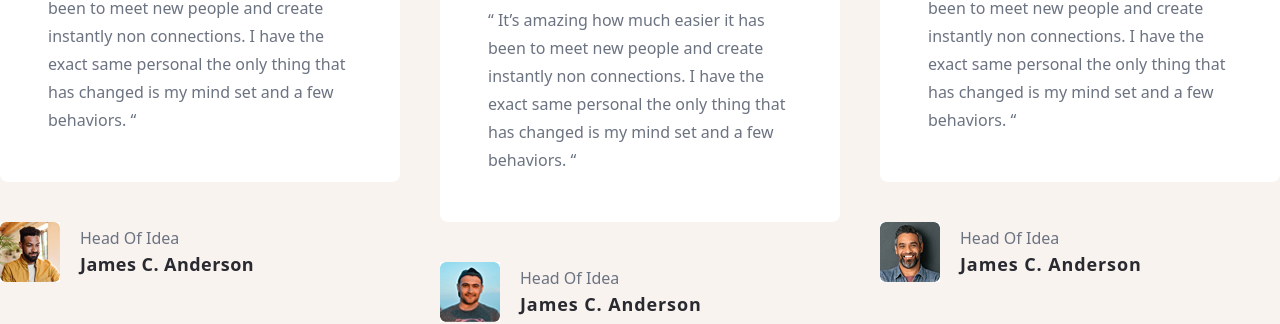
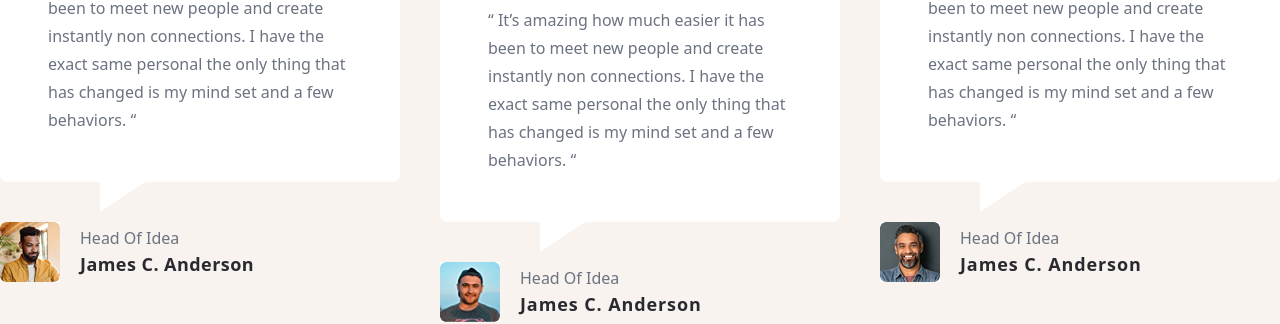
Before and after one commit to Akshay7752/eTrade, a React (Vite) app: page / in a window 1280 px wide. Shown: the part 2537-2861 px from the top of the page. Built offline with nearby package versions, Linux system fonts and the light colour scheme.

Commit message:
15-12-23

```diff
--- a/src/Components/AllNavbar/AllNavBar.jsx
+++ b/src/Components/AllNavbar/AllNavBar.jsx
@@ -145,7 +145,7 @@ export const NavBottom = () => {
                     <a className=' font-bold '>STUDENT NOW GET 10% OFF : <span className='underline hover:text-[#FF497C] duration-700'>GET OFFER</span></a>
                     <i class="ri-arrow-right-line ml-10"></i>
                 </div>
-            </div >
+            </div>
         </>
     )
 }
--- a/src/PAGES/AllPagesComponents/AllPages.jsx
+++ b/src/PAGES/AllPagesComponents/AllPages.jsx
@@ -43,6 +43,9 @@ export default function AllPages() {
   return (
     <>
       {/* HOME-SECTION-COMPONENTS */}
+      <div className="select-none">
+
+
       <BrowserRouter>
         <Routes>
           <Route path="/" element={<Home />}></Route>
@@ -93,6 +96,7 @@ export default function AllPages() {
           <Route path="/TermsOfUse" element={<TermsOfUse />}></Route>
         </Routes>
       </BrowserRouter>
+      </div>
     </>
   );
 }
--- a/src/PAGES/Home/Home.jsx
+++ b/src/PAGES/Home/Home.jsx
@@ -301,12 +301,13 @@ const Home = () => {
 
                             <div className='grid grid-cols-3 gap-10'>
                                 <div>
-                                    <div className='bg-white p-12 text-gray-500 leading-7 rounded-lg'>
+                                    <div className='bg-white p-12 text-gray-500 leading-7 rounded-lg relative'>
                                         <p>“ It’s amazing how much easier it has been to
                                             meet new people and create instantly non
                                             connections. I have the exact same personal
                                             the only thing that has changed is my mind
                                             set and a few behaviors. “</p>
+                                            <div className='absolute -bottom-[30px] left-[100px] border-t-[25px] border-t-transparent border-l-[75px] border-l-white border-b-[50px] border-b-transparent'></div>
                                     </div>
                                     <div className='flex items-center mt-10'>
                                         <img src="./src/assets/home/asset 31.png" alt="" />
@@ -317,12 +318,13 @@ const Home = () => {
                                     </div>
                                 </div>
                                 <div className='mt-10'>
-                                    <div className='bg-white p-12 text-gray-500 leading-7 rounded-lg'>
+                                    <div className='bg-white p-12 text-gray-500 leading-7 rounded-lg relative'>
                                         <p>“ It’s amazing how much easier it has been to
                                             meet new people and create instantly non
                                             connections. I have the exact same personal
                                             the only thing that has changed is my mind
                                             set and a few behaviors. “</p>
+                                            <div className='absolute -bottom-[30px] left-[100px] border-t-[25px] border-t-transparent border-l-[75px] border-l-white border-b-[50px] border-b-transparent'></div>
                                     </div>
                                     <div className='flex items-center mt-10'>
                                         <img src="./src/assets/home/asset 29.png" alt="" />
@@ -333,12 +335,13 @@ const Home = () => {
                                     </div>
                                 </div>
                                 <div>
-                                    <div className='bg-white p-12 text-gray-500 leading-7 rounded-lg'>
+                                    <div className='bg-white p-12 text-gray-500 leading-7 rounded-lg relative'>
                                         <p>“ It’s amazing how much easier it has been to
                                             meet new people and create instantly non
                                             connections. I have the exact same personal
                                             the only thing that has changed is my mind
                                             set and a few behaviors. “</p>
+                                            <div className='absolute -bottom-[30px] left-[100px] border-t-[25px] border-t-transparent border-l-[75px] border-l-white border-b-[50px] border-b-transparent'></div>
                                     </div>
                                     <div className='flex items-center mt-10'>
                                         <img src="./src/assets/home/asset 30.png" alt="" />
```
